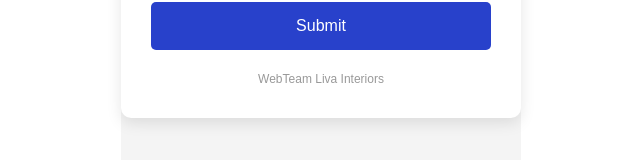
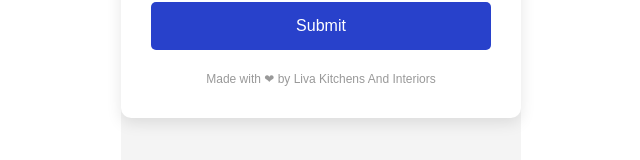
Before and after one commit to Tomin-Joy/livakitchen, a Next.js app: page / in a window 1280 px wide. Shown: the part 597-757 px from the top of the page, without its empty margins (319-959 px from the left). Built offline with nearby package versions, Linux system fonts and the light colour scheme.

Commit message:
Update page.js

```diff
--- a/src/app/page.js
+++ b/src/app/page.js
@@ -101,7 +101,7 @@ export default function Home() {
           </button>
         </form>
         <div className="footer">
-          <p>WebTeam Liva Interiors</p>
+          <p>Made with ❤ by Liva Kitchens And Interiors </p>
         </div>
       </div>
     </>
```
